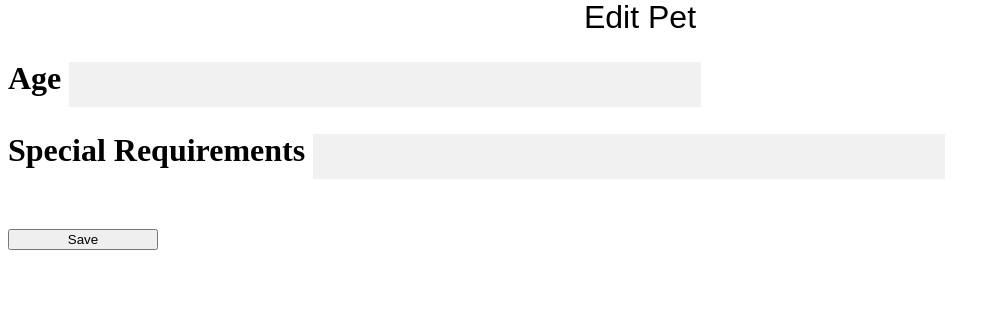
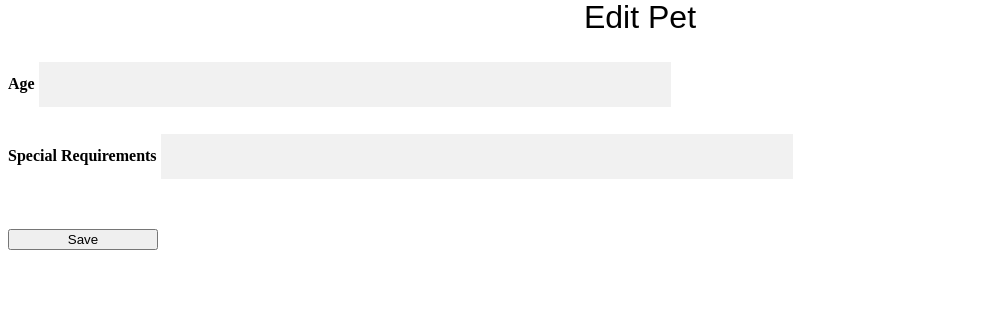
Before and after one commit to waisekoh/FinalVersion-PetCare, a PHP site: page /editpet.php in a window 1280 px wide. Shown: the part 57-393 px from the top of the page, without its empty margins (0-1000 px from the left). Run offline with PHP 8.4, Linux system fonts and the light colour scheme; some libraries are stand-ins or nearby versions.

Commit message:
Add files via upload

```diff
--- a/History.php
+++ b/History.php
@@ -23,6 +23,7 @@ $result = mysqli_query($con, $query);
     </head>
 
     <body>
+<div class="box">
  <center>
 
    <?php
@@ -105,5 +106,6 @@ $result = mysqli_query($con, $query);
   }
    ?>
     </center>
+</div>
     </body>
 </html>
--- a/addservice.php
+++ b/addservice.php
@@ -12,12 +12,13 @@ include('header.php');
     </head>
 
     <body>
+	<div class="box">
 	<center>
 
 
         <header><h3> Add Service </h3></header>
 
-        <h1>
+        <h4>
             <div class="container">
                 <form class="Addsvcbtn" action="addservice2.php" method ="POST">
                     <!-- Text field -->
@@ -64,11 +65,12 @@ include('header.php');
                     </div>
                 </form>
             </div>
-        </h1>
+        </h4>
 
         <h2>
 
         </h2>
 		</center>
+		</div>
     </body>
 </html>
--- a/editpet.php
+++ b/editpet.php
@@ -20,10 +20,10 @@
                     </label>
                 </form>
         </div>
-
+<div class="box">
         <header>Edit Pet</header>
 
-        <h1>
+        <h4>
             <div class="container">
                 <form role="form">
                     <div class =" form-group ">
@@ -36,12 +36,13 @@
                     </div >
                 </form>
             </div>
-        </h1>
+        </h4>
 
         <h2>
             <div class="clearfix">
                 <button type="next" class="Savebtn">Save</button> <!-- add js-->
             </div>
         </h2>
+	</div>
     </body>
 </html>
```
